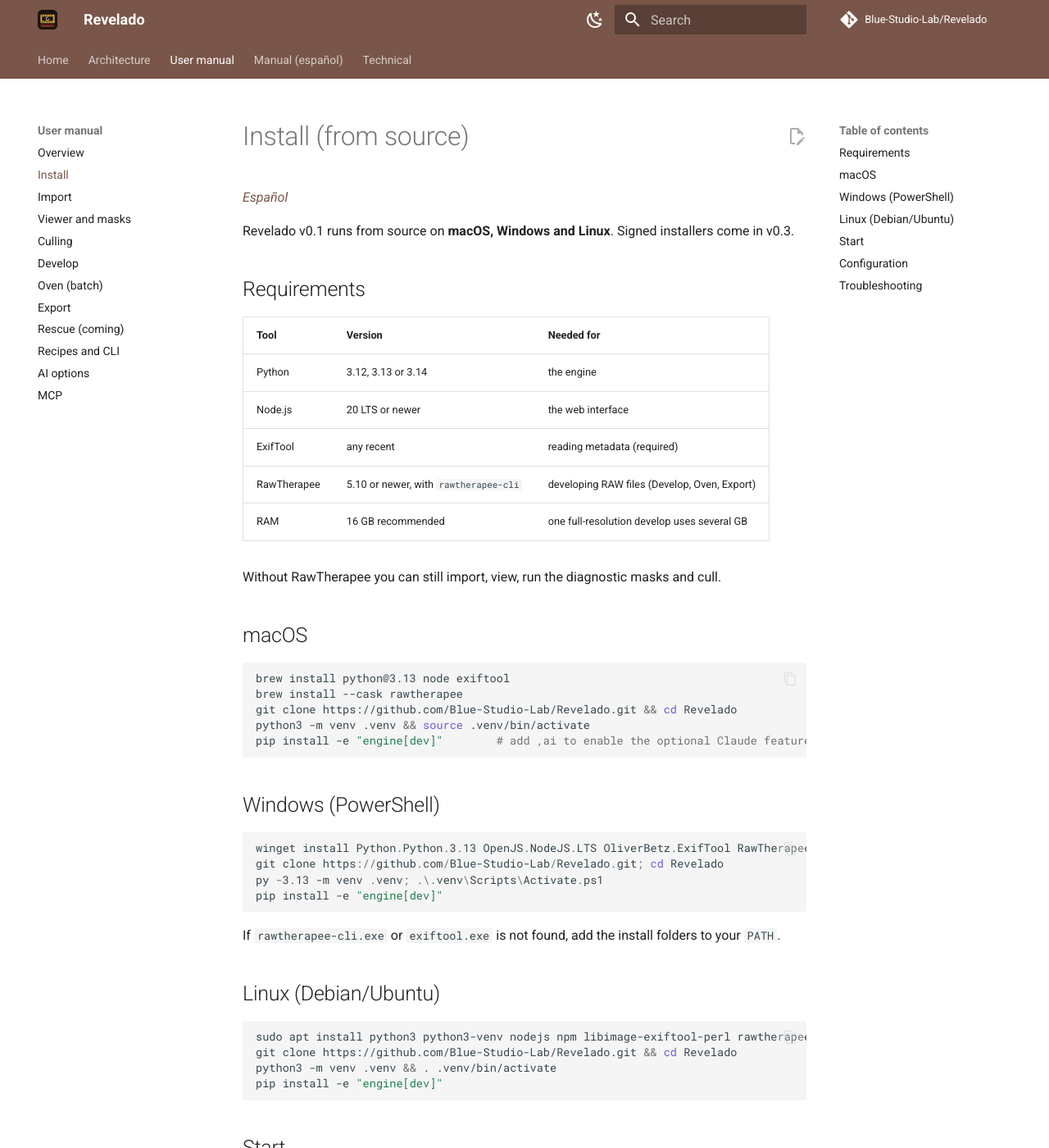
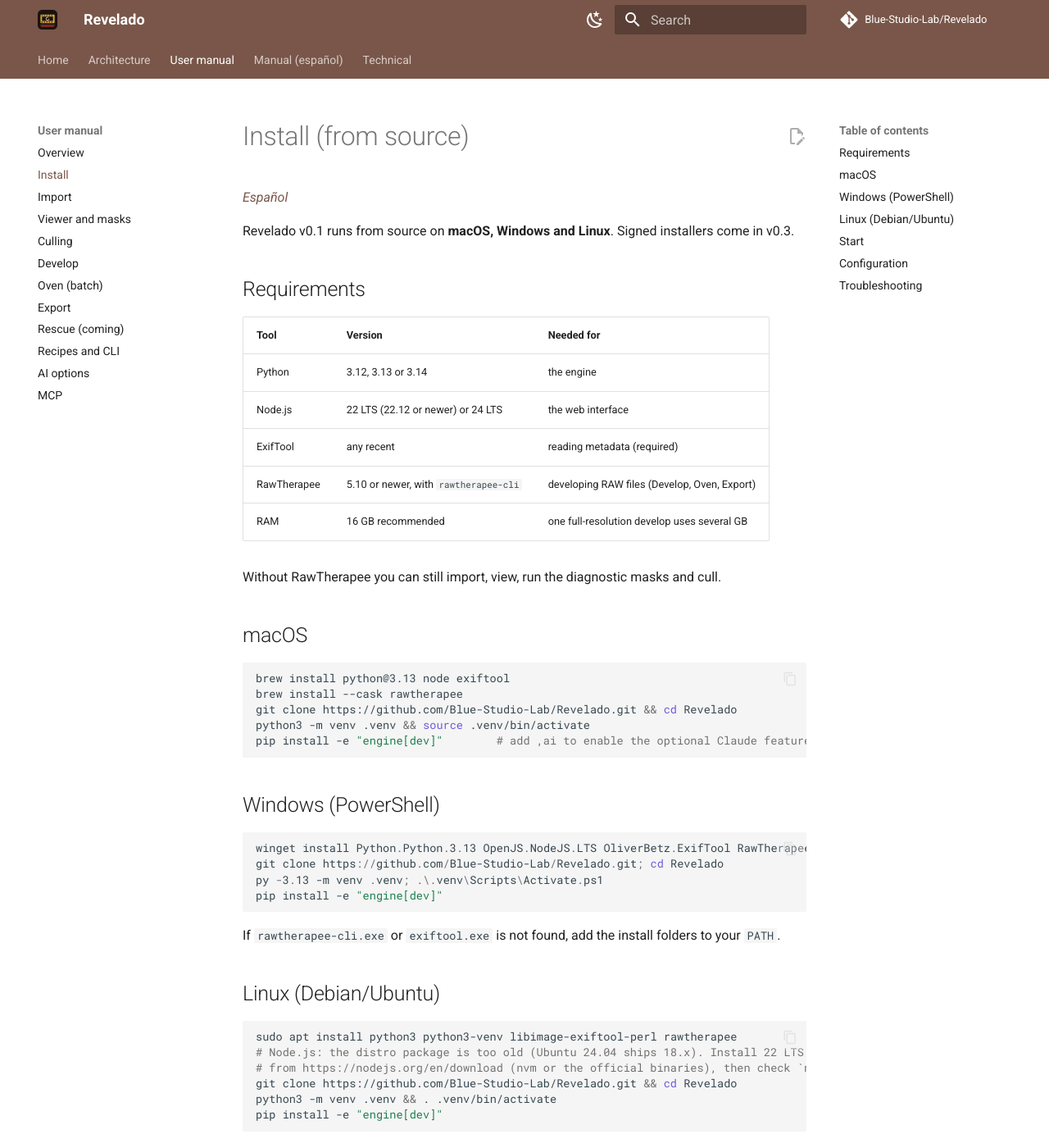
Before and after one commit to Blue-Studio-Lab/Revelado, an MkDocs documentation site: the page built from docs/en/manual/install.md, in a window 1280 px wide and 1400 px high. Shown: the whole window at 82% size. Built offline with MkDocs 1.6.1 and Material for MkDocs 9.7.7, drawn with Linux system fonts in a browser that asks for light colours; comment, search, counter and statistics services are not loaded.

Commit message:
build(web): migrate to Vite 8, Vitest 5 and @vitejs/plugin-react 6 (#12)
- vite 5.4 -> 8.3, vitest 2.1 -> 5.1, plugin-react 4.3 -> 6.3, playwright 1.65.1 (React 18 and TypeScript 5 unchanged)
- lockfile regenerated: esbuild, tinypool and vite-node leave the tree (closes the Dependabot alerts on them)
- the web toolchain now needs Node.js 22.12+ or 24 LTS: docs, engines field and Linux install notes updated
- no config changes needed; build layout, dev proxy and engine static serving unchanged
  (Vite 8 uses Rolldown/Oxc/Lightning CSS and a newer default browser target)
- checked: typecheck, unit tests, build, dev server + HTTP/WS proxy, Playwright e2e 6/6
Supersedes Dependabot #8.

Signed-off-by: Jorge Luis Peña Sanchez <276478252+bluestudiobrooks-gif@users.noreply.github.com>
Co-authored-by: Jorge Luis Peña Sanchez <276478252+bluestudiobrooks-gif@users.noreply.github.com>
Co-authored-by: Claude Opus 5.5 <noreply@anthropic.com>

````diff
--- a/docs/en/manual/install.md
+++ b/docs/en/manual/install.md
@@ -9,7 +9,7 @@ Revelado v0.1 runs from source on **macOS, Windows and Linux**. Signed installer
 | Tool | Version | Needed for |
 |---|---|---|
 | Python | 3.12, 3.13 or 3.14 | the engine |
-| Node.js | 20 LTS or newer | the web interface |
+| Node.js | 22 LTS (22.12 or newer) or 24 LTS | the web interface |
 | ExifTool | any recent | reading metadata (required) |
 | RawTherapee | 5.10 or newer, with `rawtherapee-cli` | developing RAW files (Develop, Oven, Export) |
 | RAM | 16 GB recommended | one full-resolution develop uses several GB |
@@ -40,7 +40,9 @@ If `rawtherapee-cli.exe` or `exiftool.exe` is not found, add the install folders
 ## Linux (Debian/Ubuntu)
 
 ```bash
-sudo apt install python3 python3-venv nodejs npm libimage-exiftool-perl rawtherapee
+sudo apt install python3 python3-venv libimage-exiftool-perl rawtherapee
+# Node.js: the distro package is too old (Ubuntu 24.04 ships 18.x). Install 22 LTS or 24 LTS
+# from https://nodejs.org/en/download (nvm or the official binaries), then check `node -v`.
 git clone https://github.com/Blue-Studio-Lab/Revelado.git && cd Revelado
 python3 -m venv .venv && . .venv/bin/activate
 pip install -e "engine[dev]"
````
Also changed, not shown: CHANGELOG.md (+1 -0 lines), CONTRIBUTING.md (+1 -1 lines), README.es.md (+8 -6 lines), README.md (+8 -6 lines), docs/ARCHITECTURE.md (+2 -2 lines), docs/es/manual/instalacion.md (+1 -1 lines), 2 other files.
